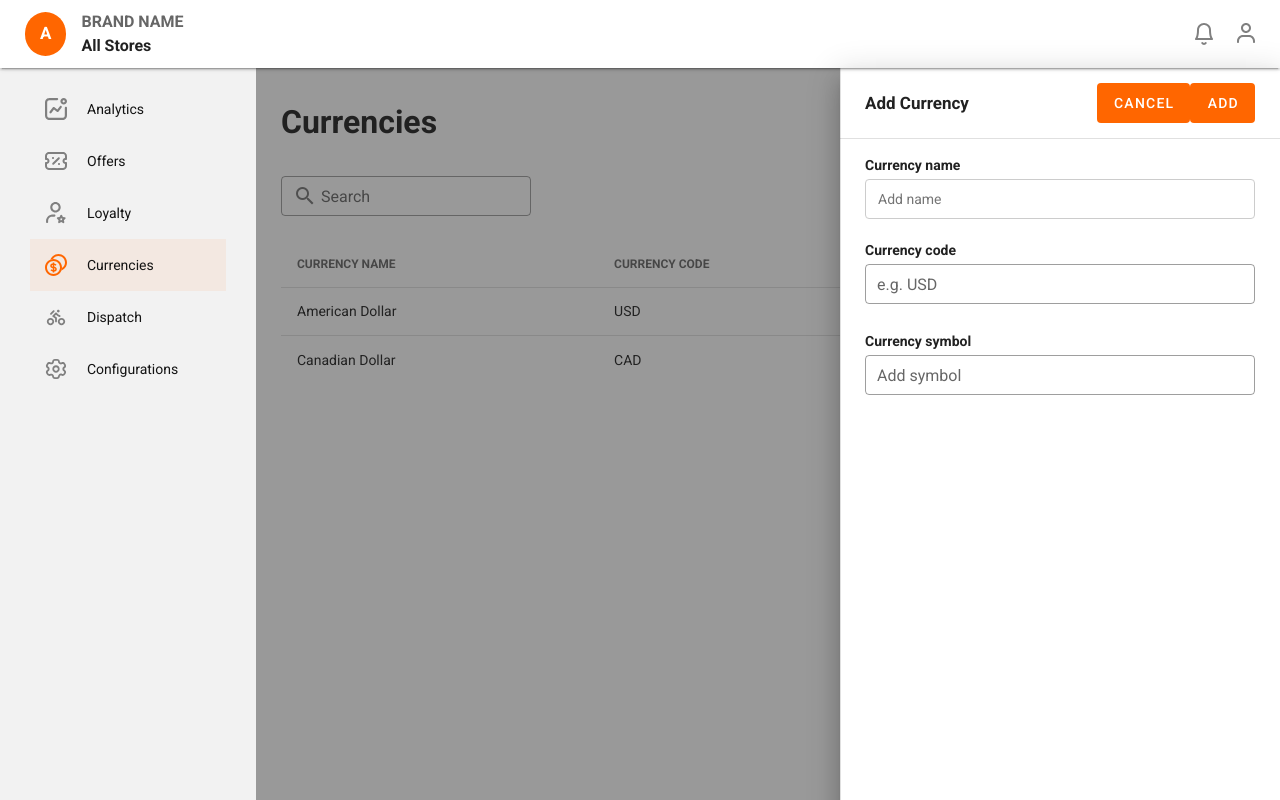
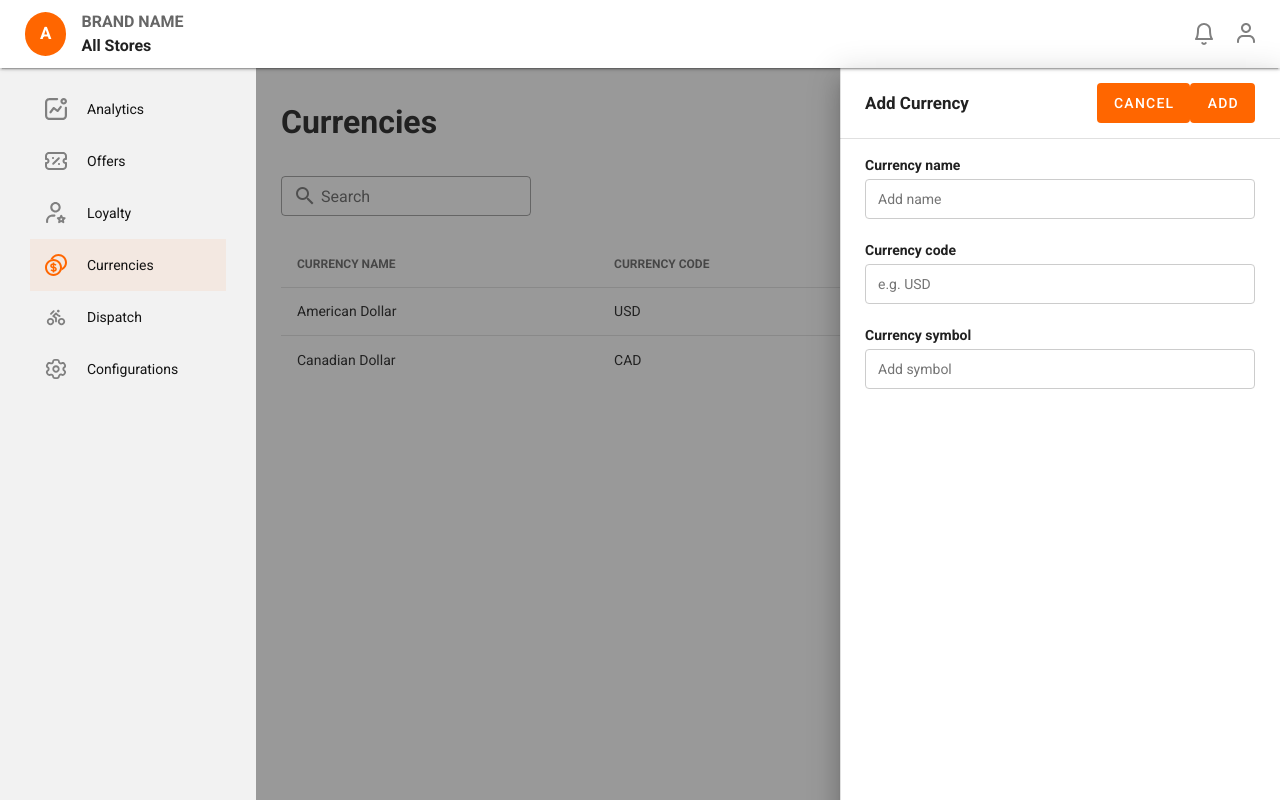
Before and after one commit to darkovasic/menu-test, a Nuxt app: page /currencies in a window 1280 px wide. Built offline with nearby package versions, Linux system fonts and the light colour scheme.

Commit message:
fix add currency button

```diff
--- a/pages/currencies/index.vue
+++ b/pages/currencies/index.vue
@@ -5,11 +5,15 @@
         <h1>Currencies</h1>
       </div>
       <div class="top-right-div">
-        <Button
-          class="btn-add-currency"
-          type="button"
-          @click.stop="drawer = !drawer"
-        > &#10010; Add Currency </Button>
+
+      <v-btn
+        depressed
+        color="#FF6600"
+        class="btn-add-currency white--text"
+        type="button"
+        @click="toggleDrawer"
+        height="40px"> &#10010; Add Currency </v-btn>
+
       </div>
     </div>
 
@@ -26,7 +30,7 @@
           :headers="headers"
           :items="currencies"
           item-key="id"
-          :items-per-page="5"
+          :items-per-page="15"
           class="elevation-0"
           hide-default-footer
           no-data-text="There are no currencies added"
@@ -64,16 +68,18 @@
             @input="updateCurrencyName"
           />
           <p>Currency code</p>
-          <Input
+          <input
             type="text"
-
-            label="e.g. USD"
+            placeholder="e.g. USD"
+            :value="currencyCode"
+            @input="updateCurrencyCode"
           />
           <p>Currency symbol</p>
-          <Input
+          <input
             type="text"
-
-            label="Add symbol"
+            placeholder="Add symbol"
+            :value="currencySymbol"
+            @input="updateCurrencySymbol"
           />
         </div>
       </form>
@@ -99,26 +105,38 @@ export default {
         { text: 'Currency Name'.toUpperCase(), value: 'name' },
         { text: 'Currency Code'.toUpperCase(), value: 'code' },
         { text: 'Currency Symbol'.toUpperCase(), value: 'symbol' },
-      ],
-      drawer: true,
+      ]
     }
   },
   computed: {
     ...mapGetters([
         'currency',
         'currencies',
+        'drawer'
     ]),
     ...mapState({
-      currencyName: state => state.currency.name
+      currencyName: state => state.currency.name,
+      currencyCode: state => state.currency.code,
+      currencySymbol: state => state.currency.symbol,
     })
   },
   methods: {
     updateCurrencyName (e) {
       this.$store.commit('updateCurrencyName', e.target.value)
     },
+    updateCurrencyCode (e) {
+      this.$store.commit('updateCurrencyCode', e.target.value)
+    },
+    updateCurrencySymbol (e) {
+      this.$store.commit('updateCurrencySymbol', e.target.value)
+    },
     submit (e) {
       this.$store.commit('updateCurrencies', e.target.value)
-    }
+    },
+    toggleDrawer (v) {
+      // console.log('toggleDrawer', drawer);
+      this.$store.commit('toggleDrawer', v)
+    },
   }
 }
 </script>
--- a/store/index.js
+++ b/store/index.js
@@ -11,28 +11,25 @@ const createStore = () => {
                 name: '',
                 code: '',
                 symbol: ''
-            }
+            },
+            drawer: true,
         },
         mutations: {
-            // setCurrencies(state, currencies) {
-            //     state.currencies = currencies;
-            // },
             updateCurrencyName(state, currencyName) {
-                console.log(currencyName);
                 state.currency.name = currencyName;
+            },
+            updateCurrencyCode(state, currencyCode) {
+                state.currency.code = currencyCode;
+            },
+            updateCurrencySymbol(state, currencySymbol) {
+                state.currency.symbol = currencySymbol;
+            },
+            toggleDrawer(state, data) {
+                state.drawer = data;
             }
         },
         actions: {
-            // nuxtServerInit(vuexContext, context) {
-            //     console.log('nuxtServerInit');
-            //     vuexContext.commit('setCurrencies', [
-            //         { id: 1, name: 'American Dollar', code: 'USD', symbol: '$' },
-            //         { id: 2, name: 'Canadian Dollar', code: 'CAD', symbol: '$' },
-            //     ]);
-            // },
-            // setCurrencies(vuexContext, currencies) {
-            //     vuexContext.commit('setCurrencies', currencies);
-            // }
+
         },
         getters: {
             currencies(state) {
@@ -40,6 +37,9 @@ const createStore = () => {
             },
             currency(state) {
                 return state.currency;
+            },
+            drawer(state) {
+                return state.drawer;
             }
         }
     });
```
